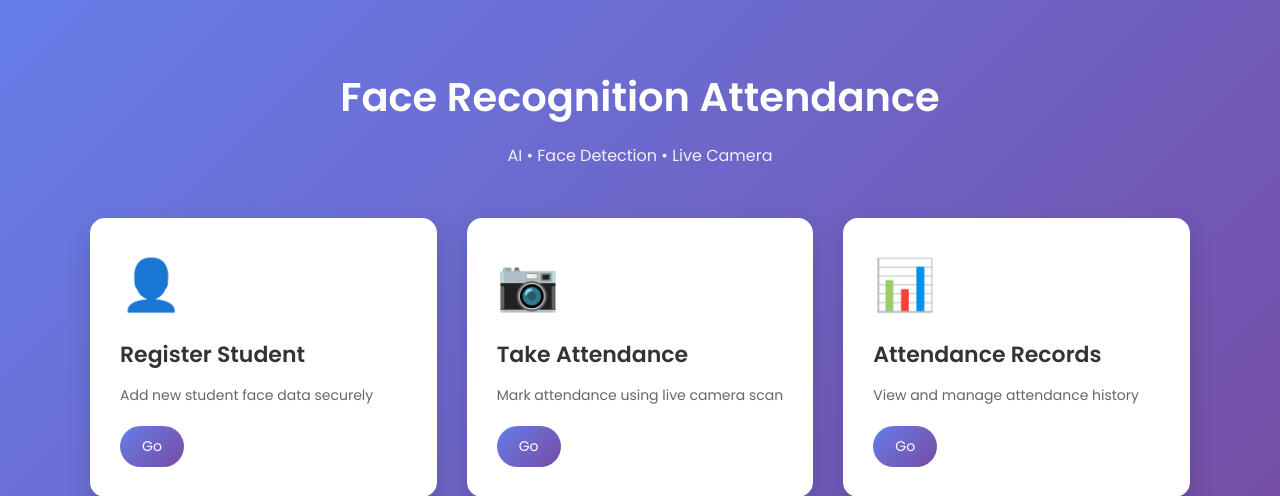
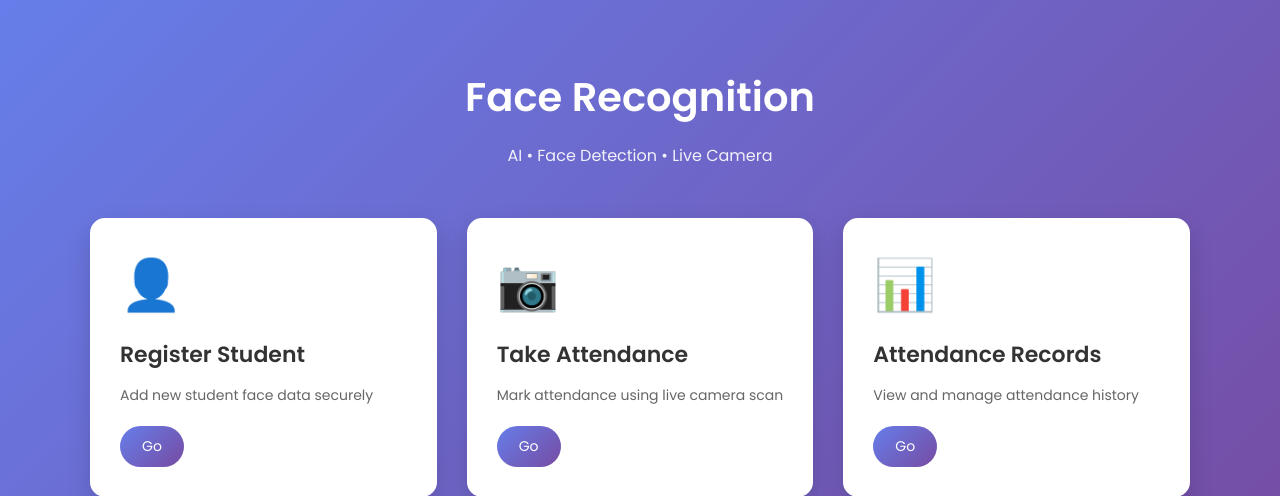
Before and after one commit to aki19032008-create/django_project-2, a Django app: page / in a window 1280 px wide. Shown: the top 496 px of the page. Run offline with Django 5.2, Linux system fonts and the light colour scheme.

Commit message:
initial commit

```diff
--- a/attendance_system/attendance/templates/attendance/home.html
+++ b/attendance_system/attendance/templates/attendance/home.html
@@ -95,7 +95,7 @@
 <div class="container">
 
     <header>
-        <h1>Face Recognition Attendance</h1>
+        <h1>Face Recognition </h1>
         <p>AI • Face Detection • Live Camera</p>
     </header>
 
```
